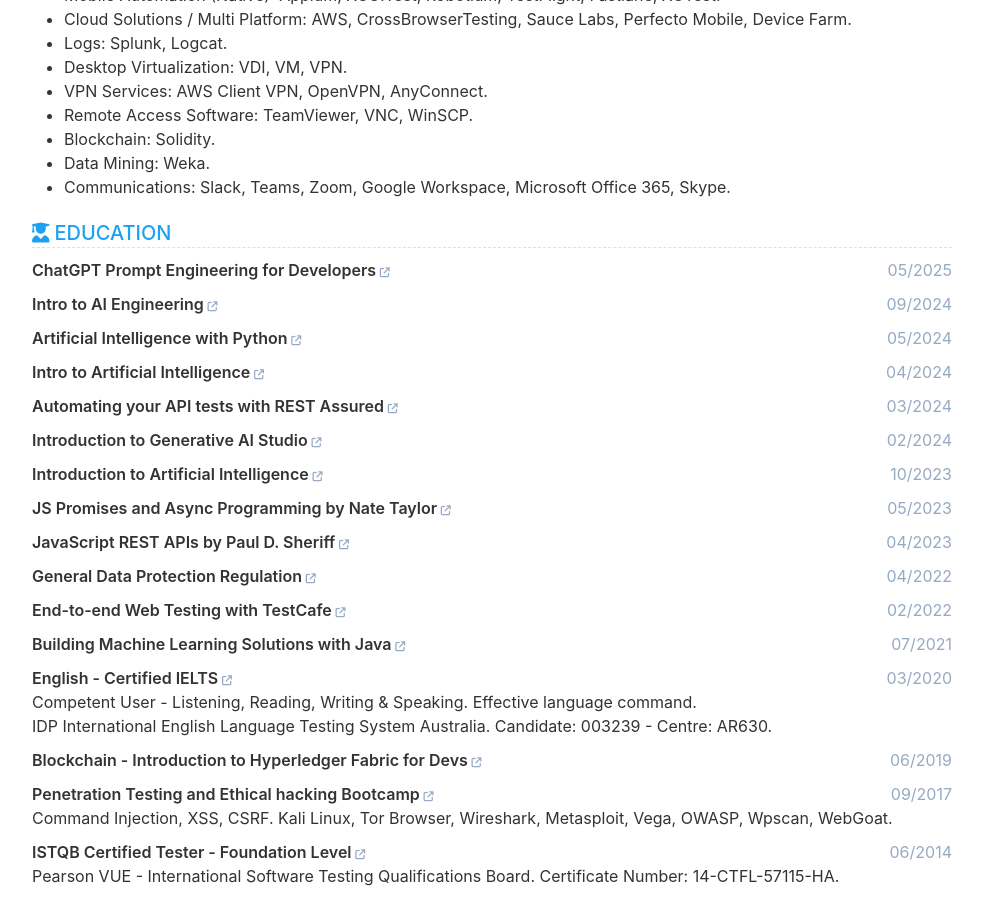
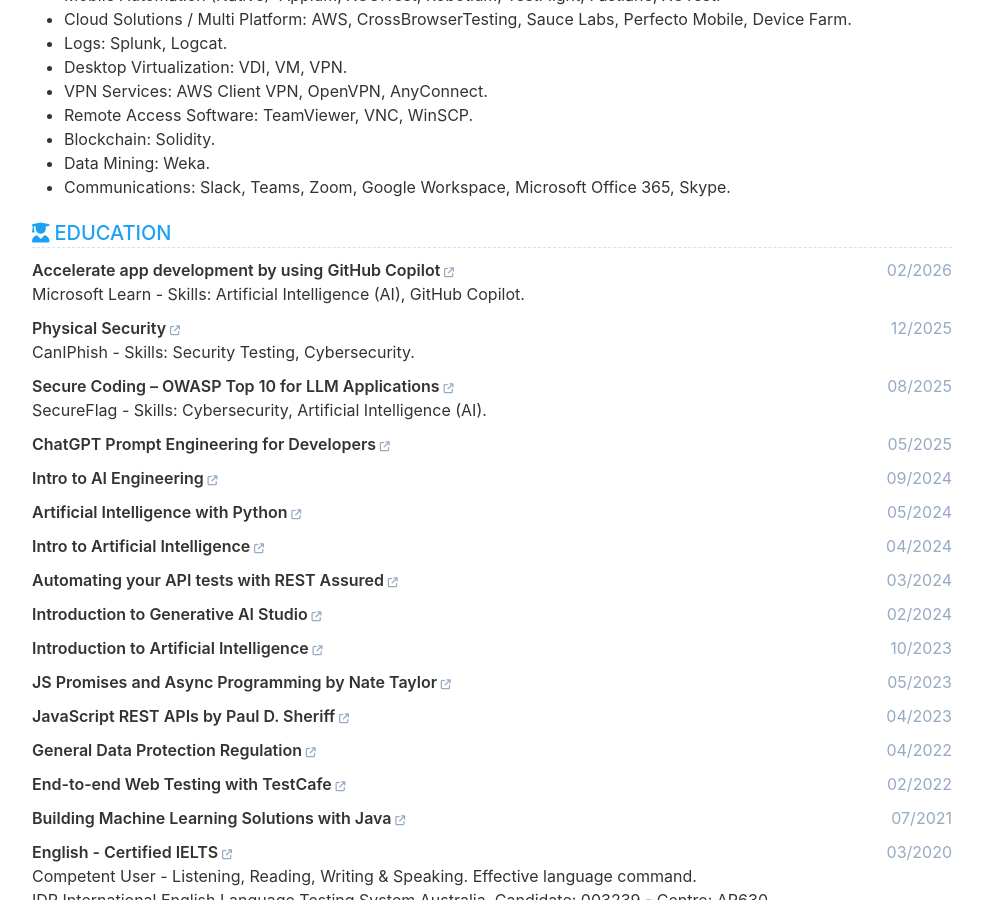
Before and after one commit to cvera08/full-resume, a Jekyll site: the page built from index.html, in a window 1280 px wide and 900 px high, scrolled down 5700 px. Shown: the whole window, without its empty margins (148-1130 px from the left). Built offline with Jekyll 4.4.1, drawn with Linux system fonts in a browser that asks for light colours; some of the changed text lies outside the part shown.

Commit message:
feat: add Microsoft, CanIPhish, and SecureFlag certifications

```diff
--- a/_data/data.yml
+++ b/_data/data.yml
@@ -115,7 +115,7 @@ experience:
       role: AI-Driven Testing & LLM Evaluation (Personal R&D)
       location: Remote
       description: |
-        - Researching and developing test strategies for LLMs, **AI** agents, and generative model outputs using Python, LangChain, OpenAI API, and **Pytest**.
+        - Researching and developing test strategies for LLMs, **AI** agents, and generative model outputs using Python, LangChain, OpenAI API, and Pytest.
         - Exploring LLM evaluation techniques, prompt reliability, and automated validation workflows for intelligent systems.
         - Implementing **CI/CD pipelines** adapted to **AI testing** environments, enabling efficient validation of AI-powered solutions.
         - Publishing key learnings, experiments, and mini-projects as part of my #𝘈𝘐𝘛𝘦𝘴𝘵𝘪𝘯𝘨𝘑𝘰𝘶𝘳𝘯𝘦𝘺
@@ -336,6 +336,30 @@ education:
   description: |
 
   items:
+    - institution: Accelerate app development by using GitHub Copilot
+      link: 'https://learn.microsoft.com/en-us/users/carlosvera-6847/achievements/ypgsb5lr'
+      date: 02/2026
+      major:
+      degree:
+      description: |
+        Microsoft Learn - Skills: Artificial Intelligence (AI), GitHub Copilot.
+
+    - institution: Physical Security
+      link: 'https://learn.caniphish.com/Platform/Dashboard'
+      date: 12/2025
+      major:
+      degree:
+      description: |
+        CanIPhish - Skills: Security Testing, Cybersecurity.
+
+    - institution: Secure Coding – OWASP Top 10 for LLM Applications
+      link: 'https://www.secureflag.com/b?3979f83d-5ec8-4abd-a98c-7c3708958d62'
+      date: 08/2025
+      major:
+      degree:
+      description: |
+        SecureFlag - Skills: Cybersecurity, Artificial Intelligence (AI).
+
     - institution: ChatGPT Prompt Engineering for Developers
       link: 'https://learn.deeplearning.ai/accomplishments/5a30d47e-9690-42cc-b309-0dcbb73e55cb'
       date: 05/2025
```
